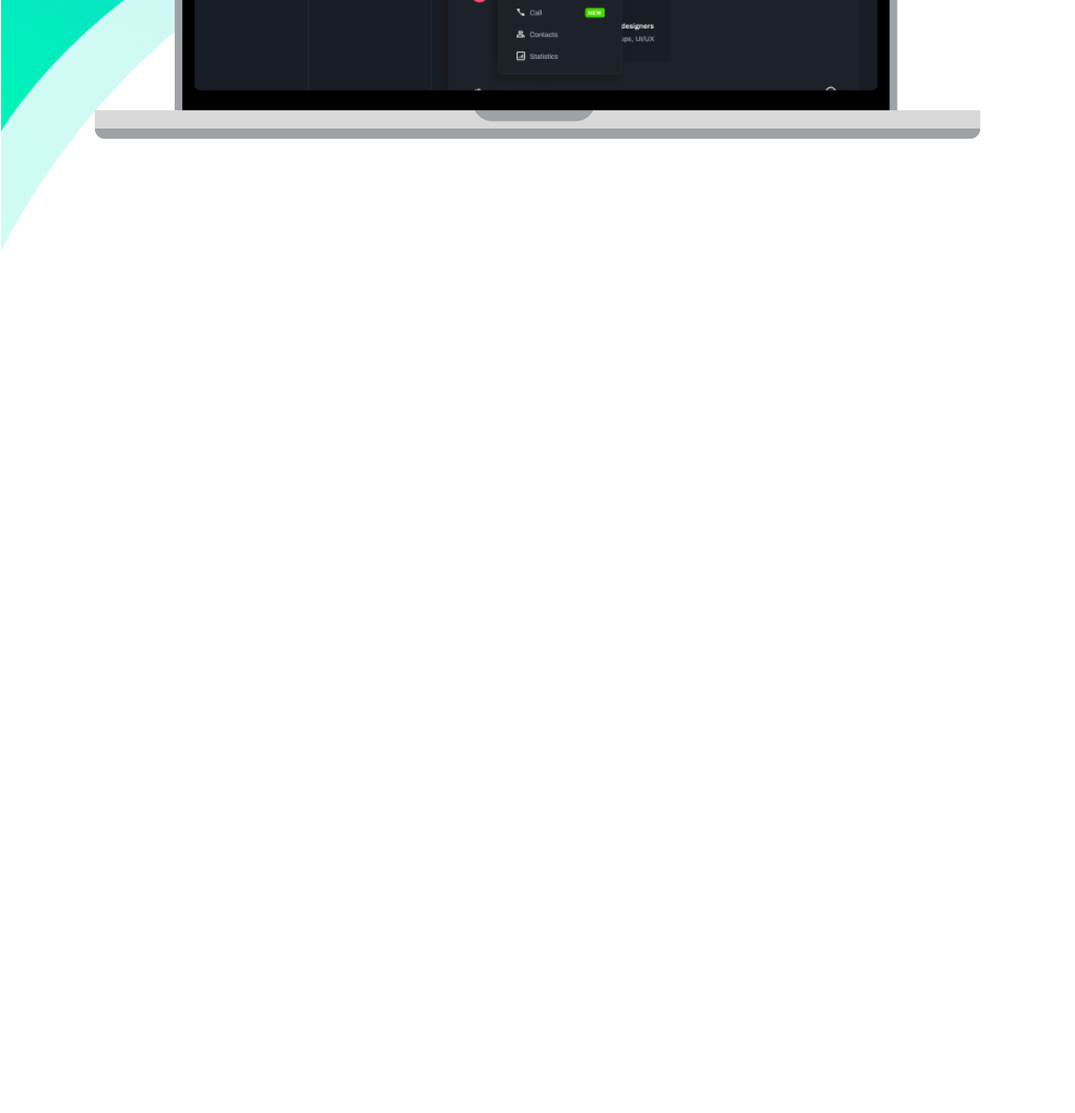
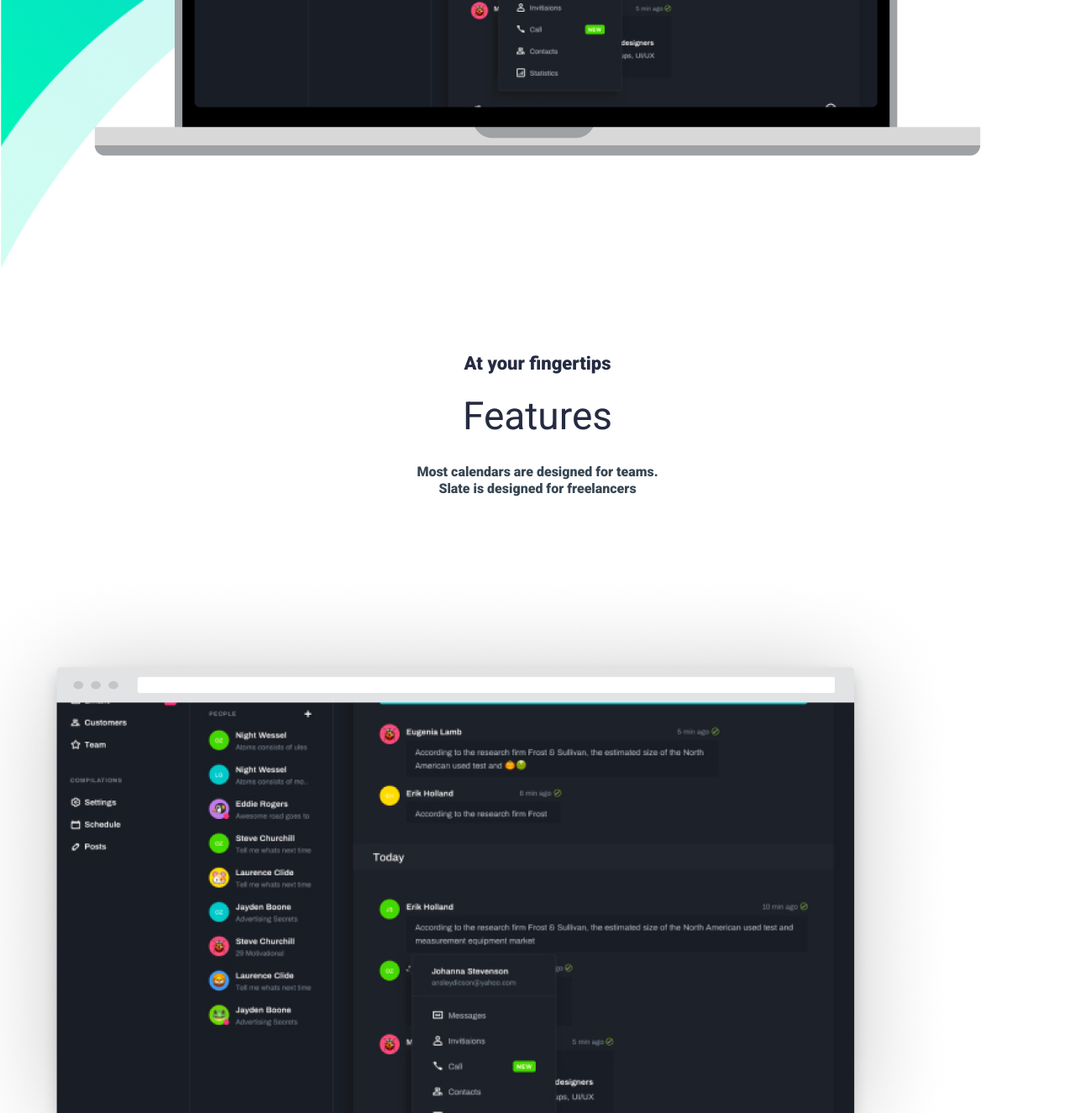
Before and after one commit to Prora6/sprint-1, a plain HTML site: page index.html in a window 1280 px wide. Shown: the part 1116-2441 px from the top of the page at 84% size. Before the commit the page ends 1416 px from the top, so only its background shows below. Drawn offline with Linux system fonts and the light colour scheme.

Commit message:
начал вторую секцию

```diff
--- a/index.html
+++ b/index.html
@@ -45,7 +45,7 @@
                 Lighting fast prototypind
             </h1>
             <p class="center-section-subtitle">
-                Most calendars are designed for teams. Slate is designed for freelancers
+                Most calendars are designed for teams. Slate is designed<br>for freelancers
             </p>
             <button class="center-section-button">Try For Free</button>
         </div>
@@ -53,5 +53,30 @@
             <img class="welcome-section-img" src="./images/@ Macbook Pro.png" alt="Мак">
         </div>
     </section>
+    <section class="features-section">
+        <div class="top-section">
+            <p class="top-section-text">
+                At your fingertips
+            </p>
+            <h2 class="top-section-title">
+                Features
+            </h2>
+            <p class="top-section-subtitle">
+                Most calendars are designed for teams.<br>Slate is designed for freelancers
+            </p>
+        </div>
+        <div class="features-section-container">
+            <img src="./images/@ browser.png" alt="Браузер">
+            <div>
+                <div>
+                    <img src="./images/Vector.svg" alt="" >
+                </div>
+                <div>
+
+                </div>
+            </div>
+        </div>
+
+    </section>
 </body>
 </html>
--- a/style.css
+++ b/style.css
@@ -105,6 +105,7 @@ p, h1, h2 {
     font-size: 16px;
     line-height: 20px;
     font-weight: 500;
+    text-align: center;
 }
 .center-section-button {
     padding: 16px 58px;
@@ -123,3 +124,46 @@ p, h1, h2 {
     display: flex;
     justify-content: center;
 }
+
+.features-section {
+    background-color: #FFFFFF;
+    padding-top: 96px;
+}
+
+.top-section {
+    display: flex;
+    justify-content: center;
+    align-items: center;
+    flex-direction: column;
+    margin-bottom: 70px;
+}
+
+.top-section-text {
+    margin-bottom: 8px;
+    font-size: 22px;
+    line-height: 33px;
+    font-weight: 700;
+    color: #252B42;
+}
+
+.top-section-title {
+    padding: 10px;
+    margin-bottom: 8px;
+    font-size: 46px;
+    line-height: 57px;
+    font-weight: 400;
+    color: #252B42;
+}
+
+.top-section-subtitle {
+    padding: 10px;
+    font-size: 16px;
+    line-height: 20px;
+    font-weight: 700;
+    color: #374754;
+    text-align: center;
+}
+
+.features-section-container {
+    display: flex;
+}
```
Also changed, not shown: images/@ browser.png (added), images/Vector.svg (added). Lines whose indentation alone changed are shown as unchanged.
